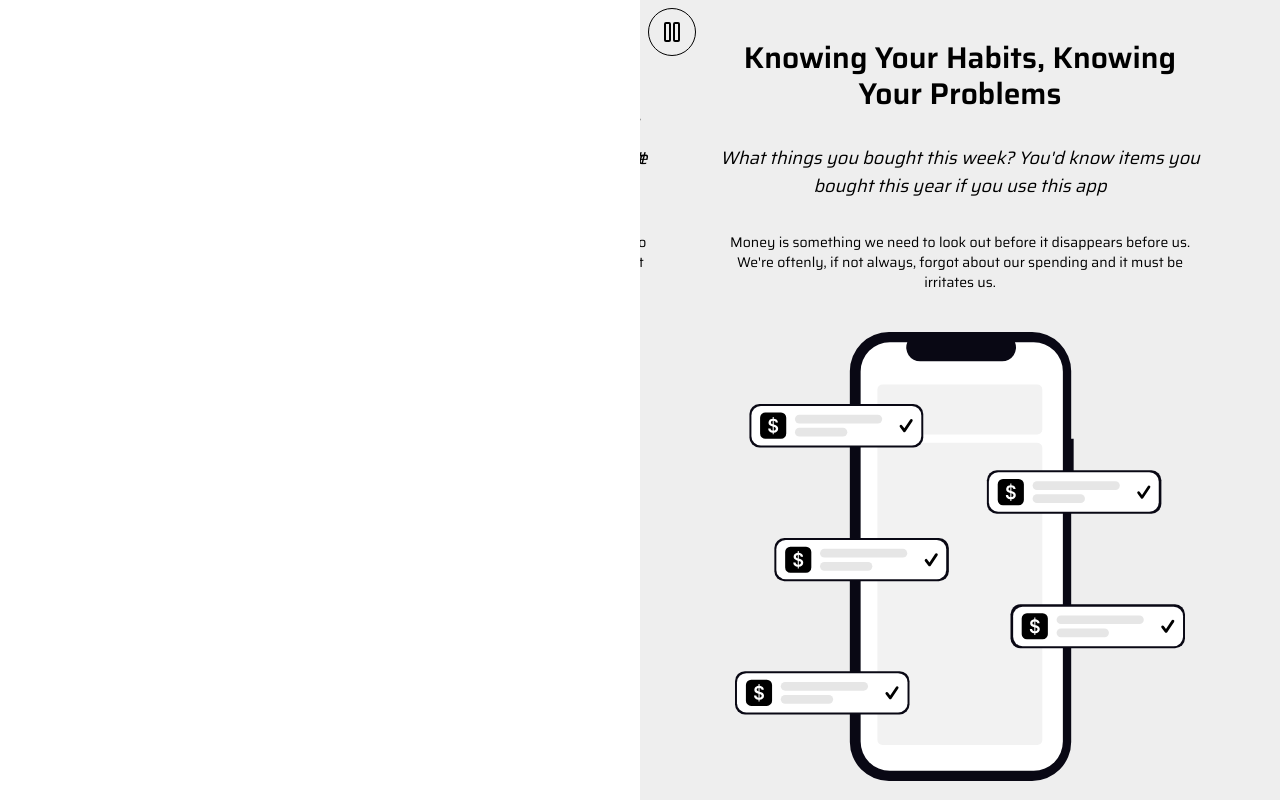
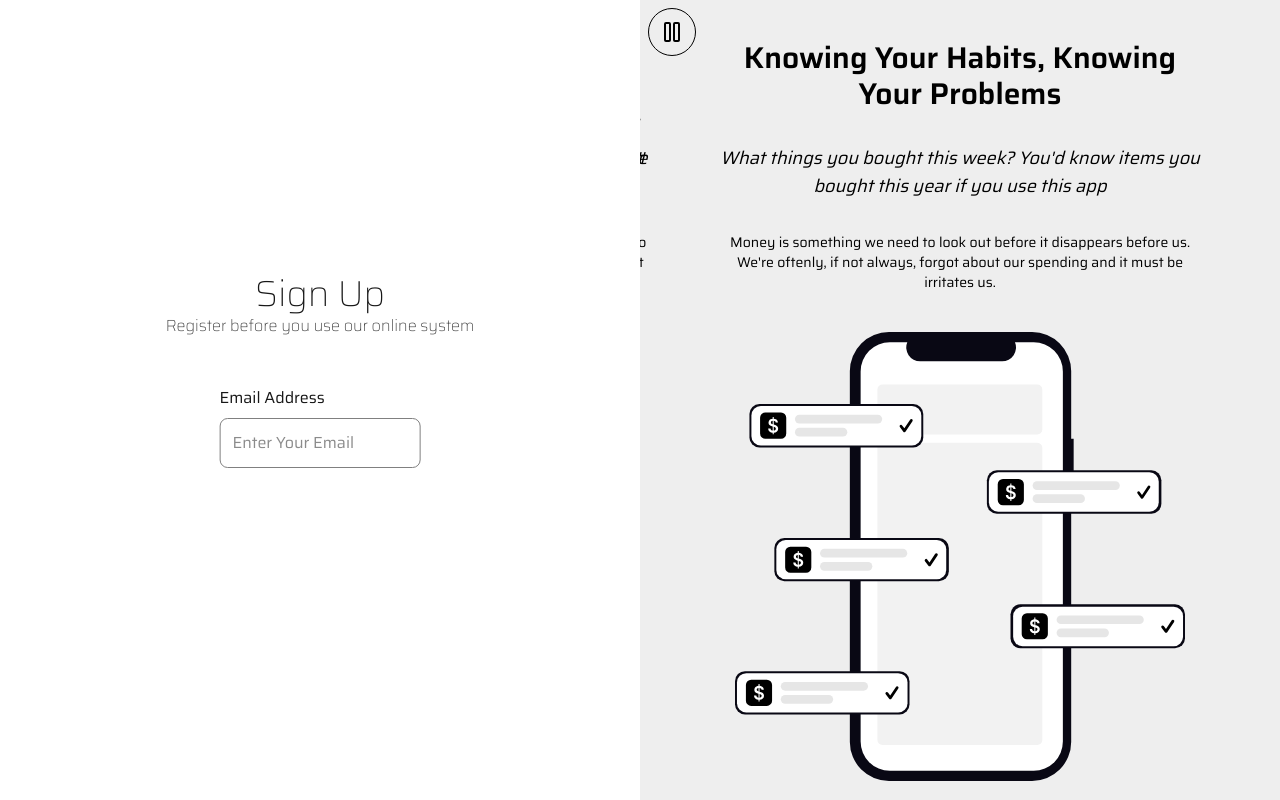
Before and after one commit to iwansal64/FinCord, a Next.js app: page /gate/sign in a window 1280 px wide. Built offline with nearby package versions, Linux system fonts and the light colour scheme.

Commit message:
[gate] Create sign up form

```diff
--- a/src/app/gate/sign/page.tsx
+++ b/src/app/gate/sign/page.tsx
@@ -6,7 +6,7 @@ export default function SignPage() {
         return (
                 <>
                         <div className="w-screen h-screen grid grid-cols-2">
-                                <div className="flex justify-center items-center">
+                                <div className="relative flex justify-center items-center">
                                         <SignForm />
                                 </div>
                                 <div className="relative flex justify-center items-center bg-[#eee]">
--- a/src/components/gate/InputForm.tsx
+++ /dev/null
@@ -1,3 +0,0 @@
-export default function InputForm() {
-        return <></>;
-}
--- a/src/components/gate/sign/SignForm.tsx
+++ b/src/components/gate/sign/SignForm.tsx
@@ -1,3 +1,41 @@
+"use client";
+
+import { useState } from "react";
+
 export default function SignForm() {
-        return <form action="" className=""></form>;
+        const [email, setEmail] = useState("");
+
+        function SubmitForm() {
+                if (email.length == 0) return;
+                // Send data to backend
+        }
+
+        return (
+                <div className="flex flex-col items-center justify-center gap-4 absolute top-1/2 left-1/2 -translate-1/2">
+                        <div className="flex flex-col items-center justify-center">
+                                <h1 className="text-4xl font-thin">Sign Up</h1>
+                                <p className="text-md font-thin">Register before you use our online system</p>
+                        </div>
+                        <span className="my-2"></span>
+                        <form action="" className="flex flex-col items-center justify-center gap-4" onSubmit={SubmitForm}>
+                                <div className="flex flex-col">
+                                        <label htmlFor="email">Email Address</label>
+                                        <span className="my-1"></span>
+                                        <input
+                                                type="text"
+                                                id="email"
+                                                className="border-[0.5px] rounded-lg p-3"
+                                                placeholder="Enter Your Email"
+                                                style={{
+                                                        borderColor: email.length > 0 ? "white" : "gray",
+                                                }}
+                                                onChange={(event) => setEmail(event.target.value)}
+                                        />
+                                </div>
+                                <button type="submit" className="w-full text-white py-2 px-4 border border-white rounded-lg disabled:opacity-50" disabled={email.length == 0}>
+                                        Next
+                                </button>
+                        </form>
+                </div>
+        );
 }
```
